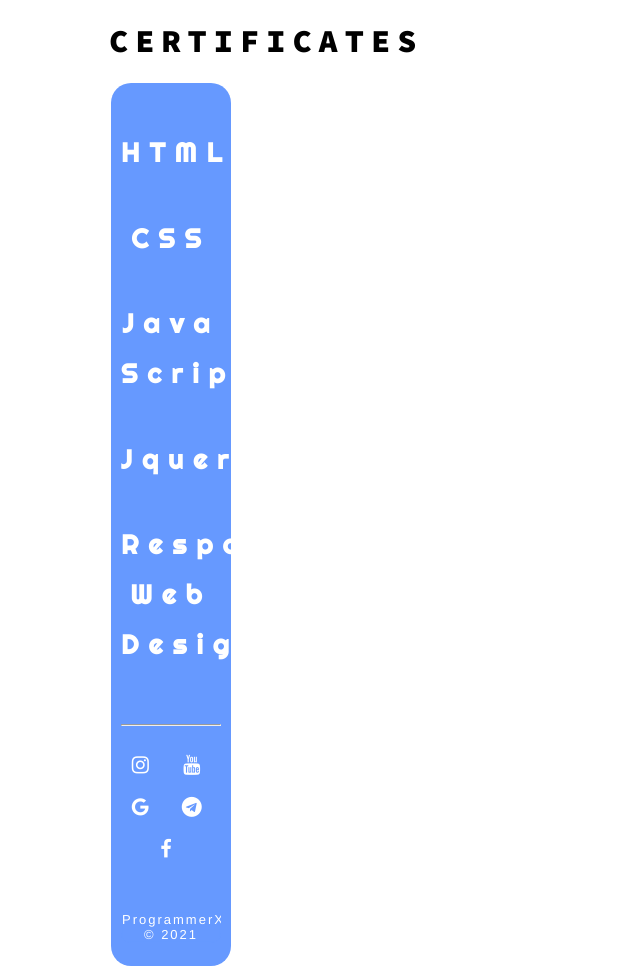
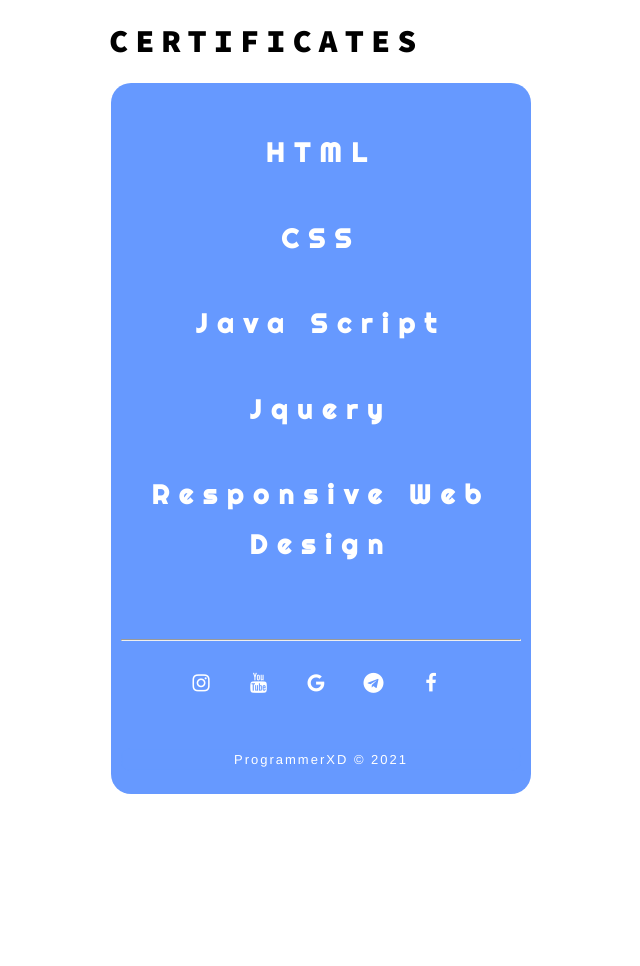
Before and after one commit to realpxd/ProgrammerXD, a PHP site: page /Certificates.html in a window 1280 px wide. Shown: the whole page, without its empty margins (481-1121 px from the left). After the commit the page ends 794 px from the top, so only its background shows below. Run offline with PHP 8.4, Linux system fonts and the light colour scheme.

Commit message:
Update certificate.css

```diff
--- a/certificate.css
+++ b/certificate.css
@@ -29,7 +29,7 @@ a:hover{
    background-color:#6699FF;
    border-radius:20px;
    margin:2%;
-       width:100%;
+       width:400px;
    padding:10%;
    font-size:20pt;
    font-family: 'Righteous', cursive;
```
